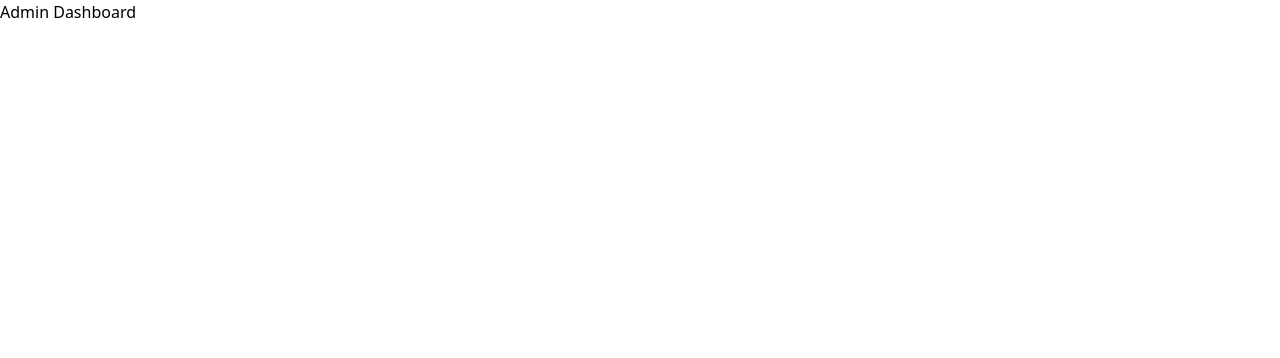
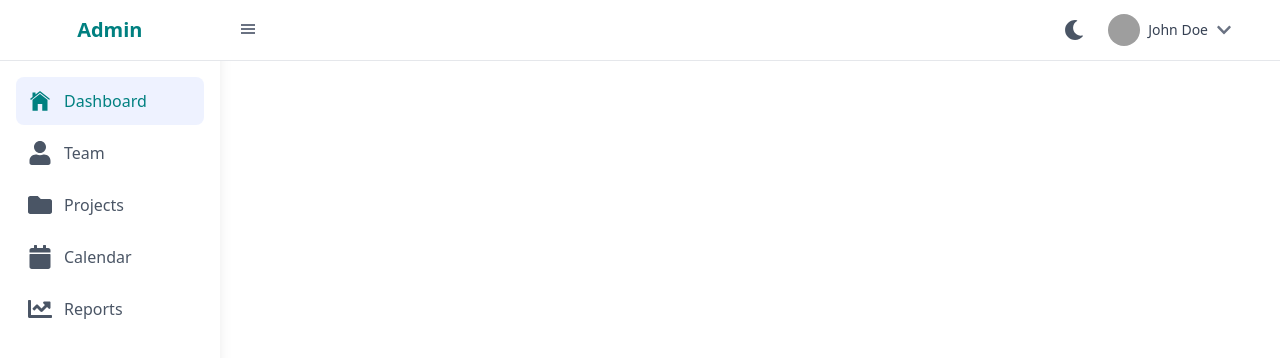
Before and after one commit to aneetan/Admin-Dashboard, a React (Vite) app in the folder Dashboard/: page / in a window 1280 px wide. Shown: the top 358 px of the page. Built offline with nearby package versions, Linux system fonts and the light colour scheme; grey boxes are pictures that could not be loaded.

Commit message:
Header and Sidebar Configured

```diff
--- a/Dashboard/package.json
+++ b/Dashboard/package.json
@@ -10,9 +10,11 @@
     "preview": "vite preview"
   },
   "dependencies": {
+    "@heroicons/react": "^2.2.0",
     "@tailwindcss/vite": "^4.1.10",
     "react": "^19.1.0",
     "react-dom": "^19.1.0",
+    "react-icons": "^5.5.0",
     "react-router": "^7.6.2",
     "react-router-dom": "^7.6.2",
     "tailwindcss": "^4.1.10"
--- a/Dashboard/src/App.css
+++ b/Dashboard/src/App.css
@@ -0,0 +1,4 @@
+:root{
+  --primary-color: #008080;
+  --primary-color-hover: #367586;
+}
--- a/Dashboard/src/App.tsx
+++ b/Dashboard/src/App.tsx
@@ -1,12 +1,13 @@
 import './App.css'
 import {BrowserRouter, Route, Routes} from "react-router"
+import AdminLayout from './pages/AdminLayout'
 
 function App() {
   return (
     <>
        <BrowserRouter>
         <Routes>
-          <Route path='/' element={<div> Admin Dashboard </div>} />
+          <Route path='/' element={<AdminLayout/>} />
         </Routes>
        </BrowserRouter>
     </>
--- /dev/null
+++ b/Dashboard/src/components/Header.tsx
@@ -0,0 +1,102 @@
+import { useState } from 'react';
+import { FaAdjust, FaChevronDown, FaHamburger, FaMoon, FaSun, FaUser } from 'react-icons/fa';
+import { MdLogout, MdOutlineSettings } from "react-icons/md";
+import { GiHamburgerMenu } from "react-icons/gi";
+
+interface HeaderProps {
+  toggleSidebar: () => void;
+  sidebarCollapsed: boolean;
+}
+
+interface DropdownItems {
+    name: string;
+    icon: React.ComponentType<{ className?: string }>;
+}
+
+const Header = ({toggleSidebar, sidebarCollapsed}: HeaderProps) => {
+  const [darkMode, setDarkMode] = useState(false);
+  const [userMenuOpen, setUserMenuOpen] = useState(false);
+
+  const headerWidth = sidebarCollapsed ? 'calc(100% - 5rem)' : 'calc(100% - 13.75rem)';
+
+  const toggleDarkMode = () => {
+    setDarkMode(!darkMode);
+    // dark mode logic here
+    document.documentElement.classList.toggle('dark');
+  };
+
+  const toggleUserMenu = () => {
+    setUserMenuOpen(!userMenuOpen);
+  };
+
+  const userNavigation : DropdownItems[] = [
+    { name: 'Your Profile', icon: FaUser },
+    { name: 'Settings', icon: MdOutlineSettings},
+    { name: 'Logout', icon:  MdLogout},
+  ];
+
+  return (
+    <header className={`sticky top-0 ${sidebarCollapsed ? 'w-[95%]' : 'w-[83%]'} ${darkMode ? 'dark' : ''}`}>
+      <div className="flex items-center justify-between px-4 py-3 bg-white dark:bg-gray-800 border-b border-gray-200">
+        <div>
+            <button
+                onClick={toggleSidebar}
+                className="p-1 rounded-full hover:bg-gray-100 text-gray-500 hover:text-gray-700"
+            >
+                <GiHamburgerMenu/>
+            </button>
+        </div>
+        <div className="flex items-center space-x-4 pr-8">
+          {/* Dark mode toggle */}
+          <button
+            onClick={toggleDarkMode}
+            className="p-2 rounded-full hover:bg-gray-100 dark:hover:bg-gray-700 text-gray-600 dark:text-gray-300"
+            aria-label="Toggle dark mode"
+          >
+            {darkMode ? (
+              <FaSun className="w-5 h-  5" />
+            ) : (
+              <FaMoon className="w-5 h-5" />
+            )}
+          </button>
+
+          {/* User profile dropdown */}
+          <div className="relative">
+            <button
+              onClick={toggleUserMenu}
+              className="flex items-center space-x-2 focus:outline-none"
+            >
+              <img
+                className="w-8 h-8 rounded-full"
+                src="https://images.unsplash.com/photo-1472099645785-5658abf4ff4e?ixlib=rb-1.2.1&ixid=eyJhcHBfaWQiOjEyMDd9&auto=format&fit=facearea&facepad=2&w=256&h=256&q=80"
+                alt="User profile"
+              />
+              <span className="hidden md:inline text-sm font-medium text-gray-700 dark:text-gray-200">
+                John Doe
+              </span>
+              <FaChevronDown className={`w-4 h-4 text-gray-500 dark:text-gray-400 transition-transform ${userMenuOpen ? 'transform rotate-180' : ''}`} />
+            </button>
+
+            {/* User dropdown menu */}
+            {userMenuOpen && (
+              <div className="absolute right-0 mt-2 w-48 bg-white dark:bg-gray-700 rounded-md shadow-lg py-1 z-50">
+                {userNavigation.map((item) => (
+                  <a
+                    key={item.name}
+                    href="#"
+                    className="flex items-center px-4 py-2 text-sm text-gray-700 dark:text-gray-200 hover:bg-gray-100 dark:hover:bg-gray-600"
+                  >
+                    <item.icon className="w-5 h-5 mr-3 text-gray-500 dark:text-gray-400" />
+                    {item.name}
+                  </a>
+                ))}
+              </div>
+            )}
+          </div>
+        </div>
+      </div>
+    </header>
+  );
+};
+
+export default Header;
--- /dev/null
+++ b/Dashboard/src/components/Sidebar.tsx
@@ -0,0 +1,66 @@
+import { useState } from 'react';
+import { IoIosHome } from "react-icons/io";
+import { FaCalendar, FaChartLine, FaFolder, FaHamburger, FaUser } from "react-icons/fa";
+import Header from './Header';
+
+const Sidebar = () => {
+  const [collapsed, setCollapsed] = useState(false);
+  const [activeItem, setActiveItem] = useState('Dashboard');
+
+  const toggleSidebar = () => {
+    setCollapsed(!collapsed);
+  };
+
+  const navItems = [
+    { name: 'Dashboard', icon: IoIosHome },
+    { name: 'Team', icon: FaUser },
+    { name: 'Projects', icon: FaFolder },
+    { name: 'Calendar', icon: FaCalendar },
+    { name: 'Reports', icon: FaChartLine },
+  ];
+
+  return (
+    <>
+      <div
+        className={`bg-white shadow-lg transition-all duration-300 ease-in-out h-screen
+          ${collapsed ? 'w-20' : 'w-55'}`}
+      >
+        <div className="flex flex-col h-full">
+          {/* Logo/Sidebar Header */}
+          <div className={`flex items-center justify-center p-4 border-b border-gray-200 ${collapsed ? 'px-6' : 'px-6'}`}>
+            {!collapsed? (
+              <h1 className="text-xl font-bold  text-[var(--primary-color)]">Admin</h1>
+            ): (
+              <h1 className="text-xl font-bold text-[var(--primary-color)]">A</h1>
+            )}
+          </div>
+
+          {/* Navigation Items */}
+          <nav className="flex-1 px-2 py-4 space-y-1 ">
+            {navItems.map((item) => (
+              <a
+                key={item.name}
+                href="#"
+                onClick={() => setActiveItem(item.name)}
+                className={`flex items-center rounded-lg mx-2 p-3 transition-colors
+                  ${activeItem === item.name
+                    ? 'bg-indigo-50 text-[var(--primary-color)]'
+                    : 'text-gray-600 hover:bg-gray-100'}
+                  ${collapsed ? 'justify-center' : ''}`}
+              >
+                <item.icon className={`w-6 h-6 ${!collapsed ? 'mr-3' : ''}`} />
+                {!collapsed && (
+                  <span className="font-medium">{item.name}</span>
+                )}
+              </a>
+            ))}
+          </nav>
+        </div>
+      </div>
+
+      <Header toggleSidebar={toggleSidebar}  sidebarCollapsed={collapsed}/>
+      </>
+  );
+};
+
+export default Sidebar;
--- /dev/null
+++ b/Dashboard/src/pages/AdminLayout.tsx
@@ -0,0 +1,20 @@
+import React from 'react'
+import Sidebar from '../components/Sidebar'
+import { Outlet } from 'react-router'
+import Header from '../components/Header'
+
+const AdminLayout = () => {
+  return (
+    <>
+     <div className="flex">
+        <Sidebar/>
+        <div>
+            <Outlet/>
+        </div>
+     </div>
+
+    </>
+  )
+}
+
+export default AdminLayout
```
Also changed, not shown: 1 other file (tests, documents, lock files or other folders).
